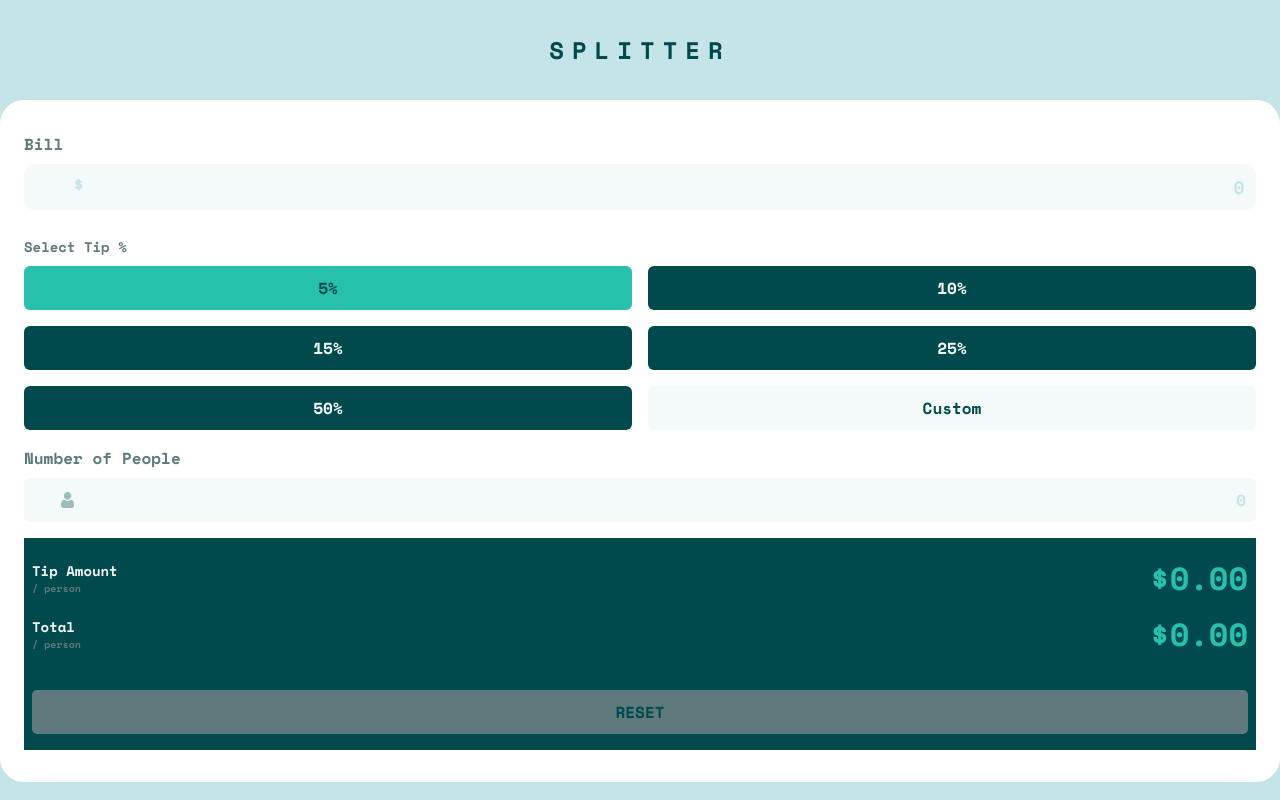
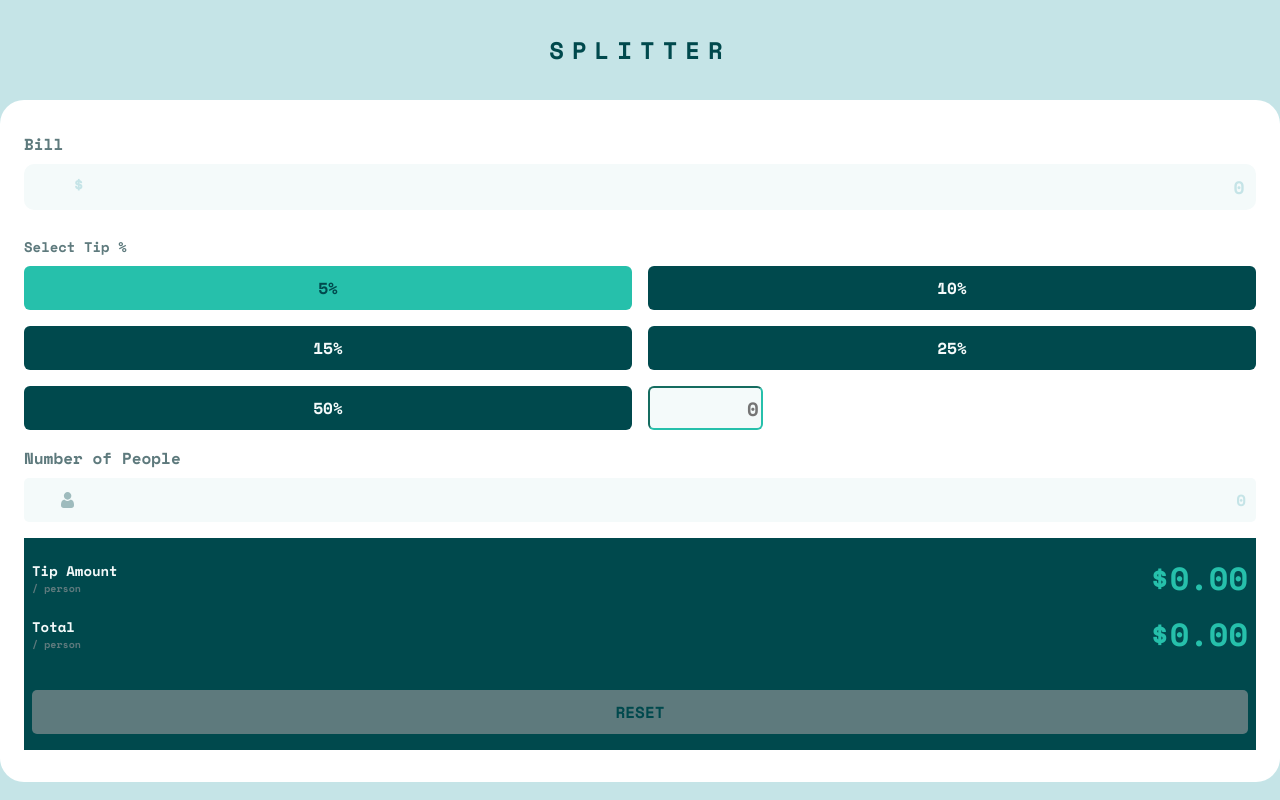
Before and after one commit to Robertron624/tip-calculator-app, a React (Vite) app: page / in a window 1280 px wide. Both pictures are taken after a click on the button "Custom". Built offline with nearby package versions, Linux system fonts and the light colour scheme.

Commit message:
added custom input styles

```diff
--- a/src/App.scss
+++ b/src/App.scss
@@ -76,6 +76,10 @@ $white: hsl(0, 0%, 100%);
           font-family: 'Space Mono', sans-serif;
           font-size: 18px;
 
+          &:focus {
+            border: 1px solid blue;
+          }
+
           &::placeholder {
             color: $light-grayish-cyan;
           }
--- a/src/components/PercentagesArea/PercentagesArea.jsx
+++ b/src/components/PercentagesArea/PercentagesArea.jsx
@@ -1,12 +1,17 @@
-import React from "react";
+import React, { useState } from "react";
 import "./index.scss";
 
 const PercentagesArea = ({ percentageOptions, discount, setDiscount }) => {
+    const [customDiscountOpen, setCustomDiscountOpen] = useState(false);
+    function handleClick(e) {
+        setDiscount(e.target.value);
+    }
 
-  function handleClick(e){
-    setDiscount(e.target.value);
-  }
+    function handleCustomDiscount(e) {
+        let discountString = e.target.value;
 
+        setDiscount(Number(discountString) / 100);
+    }
 
     return (
         <div className="percentage-section">
@@ -22,10 +27,26 @@ const PercentagesArea = ({ percentageOptions, discount, setDiscount }) => {
                             key={i}
                             value={percentage}
                         >{`${percentage * 100}%`}</button>
-                    ) : (
-                        <button className="custom-button" key={i}>
+                    ) : !customDiscountOpen ? (
+                        <button
+                            onClick={() =>
+                                setCustomDiscountOpen(
+                                    (customDiscountOpen) => !customDiscountOpen
+                                )
+                            }
+                            className="custom-button"
+                            key={i}
+                        >
                             {percentage}
                         </button>
+                    ) : (
+                        <input
+                            className="custom-input"
+                            key={i}
+                            type="text"
+                            placeholder="0"
+                            onChange={handleCustomDiscount}
+                        />
                     );
                 })}
             </div>
--- a/src/components/PercentagesArea/index.scss
+++ b/src/components/PercentagesArea/index.scss
@@ -41,6 +41,21 @@ $strong-cyan: hsl(172, 67%, 45%);
             color: $very-dark-cyan;
         }
 
+        .custom-input {
+            background: $very-light-grayish-cyan;
+            color: $very-dark-cyan;
+            font-family: 'Space Mono', sans-serif;
+            text-align: right;
+            font-size: 1.2rem;
+            max-width: 6.667rem;
+            border-radius: 6px;
+            border-color: $strong-cyan;
+
+            &:focus {
+                border-color: $strong-cyan;
+            }
+        }
+
         .selected {
             background-color: $strong-cyan;
             color: $very-dark-cyan;
```
